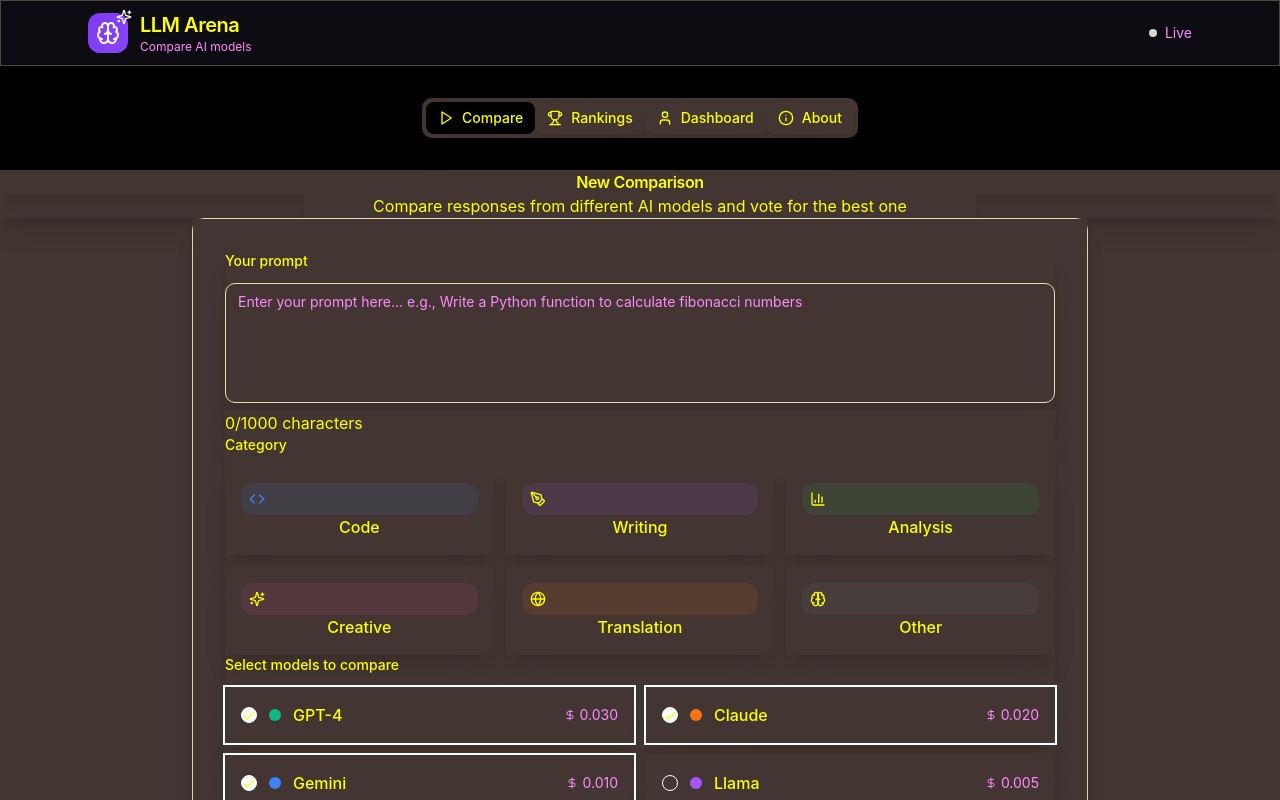
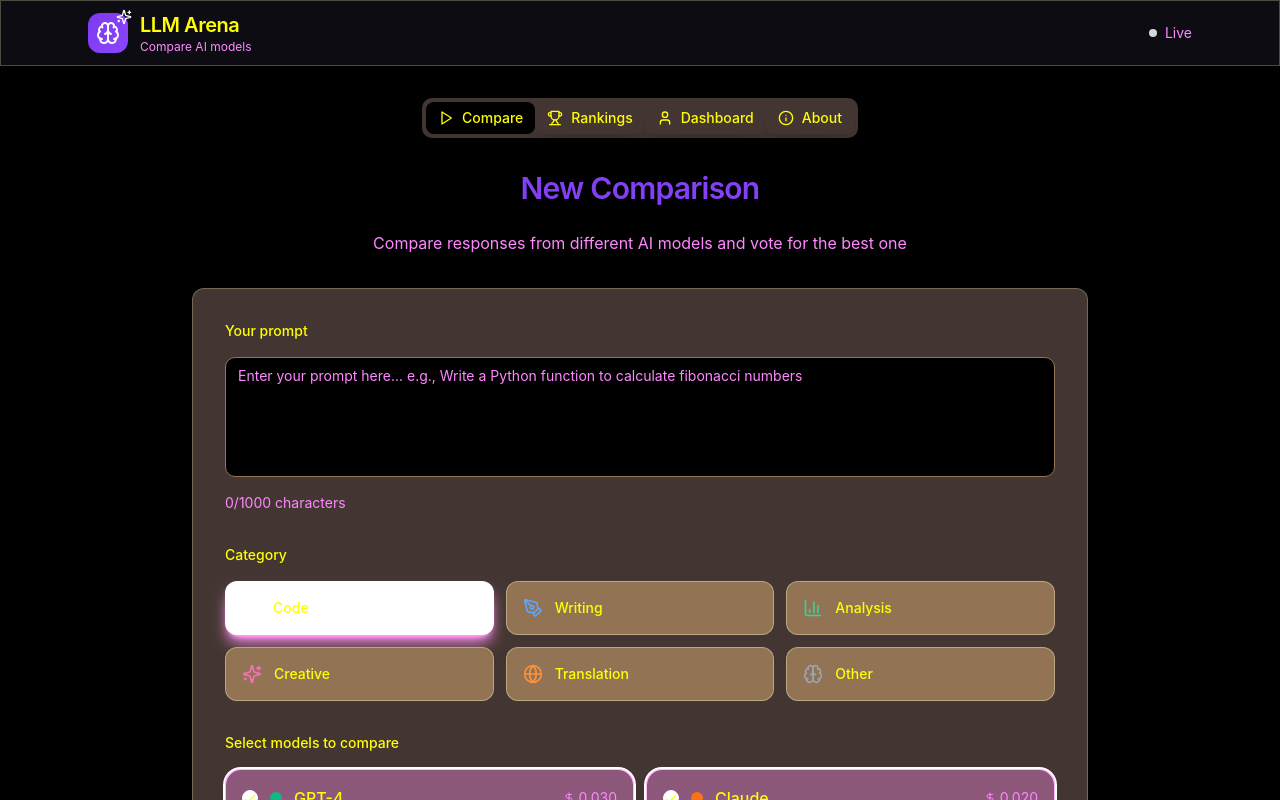
Before and after one commit to klaus-deor/llm-clash-51, a React (Vite) app: page / in a window 1280 px wide. Shown: the top 800 px of the page. Built offline with nearby package versions, Linux system fonts and the light colour scheme.

Commit message:
🎨 Fix: Atualiza BattleForm com tema roxo escuro e preto minimalista

```diff
--- a/src/components/BattleForm.tsx
+++ b/src/components/BattleForm.tsx
@@ -7,12 +7,12 @@ import { Checkbox } from "@/components/ui/checkbox";
 import { Play, Code, PenTool, BarChart3, Sparkles, Globe, Brain, Clock, DollarSign } from "lucide-react";
 
 const categories = [
-  { id: "code", label: "Code", icon: Code, color: "bg-blue-500" },
-  { id: "writing", label: "Writing", icon: PenTool, color: "bg-purple-500" },
-  { id: "analysis", label: "Analysis", icon: BarChart3, color: "bg-green-500" },
-  { id: "creative", label: "Creative", icon: Sparkles, color: "bg-pink-500" },
-  { id: "translation", label: "Translation", icon: Globe, color: "bg-orange-500" },
-  { id: "other", label: "Other", icon: Brain, color: "bg-gray-500" },
+  { id: "code", label: "Code", icon: Code, color: "text-purple-400" },
+  { id: "writing", label: "Writing", icon: PenTool, color: "text-blue-400" },
+  { id: "analysis", label: "Analysis", icon: BarChart3, color: "text-emerald-400" },
+  { id: "creative", label: "Creative", icon: Sparkles, color: "text-pink-400" },
+  { id: "translation", label: "Translation", icon: Globe, color: "text-orange-400" },
+  { id: "other", label: "Other", icon: Brain, color: "text-gray-400" },
 ];
 
 const models = [
@@ -96,10 +96,7 @@ export default function BattleForm({ onStartBattle }: BattleFormProps) {
           try {
             const responseData = JSON.parse(responseText);
             console.log("🔍 Dados parseados do webhook:", responseData);
-            console.log("🔍 Tipo de dados:", typeof responseData);
-            console.log("🔍 É array?", Array.isArray(responseData));
 
-            // ✅ PROCESSAR FORMATO ARRAY
             let processedData;
             if (Array.isArray(responseData) && responseData.length > 0) {
               processedData = responseData[0];
@@ -110,12 +107,6 @@ export default function BattleForm({ onStartBattle }: BattleFormProps) {
             }
 
             console.log("🔍 Keys disponíveis:", Object.keys(processedData));
-            console.log("🔍 Campos específicos:", {
-              retorno_juiz: processedData.retorno_juiz,
-              resposta_a: processedData.resposta_a,
-              resposta_b: processedData.resposta_b,
-              resposta_c: processedData.resposta_c
-            });
 
             setDebugInfo(`✅ Connection successful!\n\nFormat: ${Array.isArray(responseData) ? 'Array' : 'Object'}\nFields: ${Object.keys(processedData).join(', ')}`);
 
@@ -155,21 +146,21 @@ export default function BattleForm({ onStartBattle }: BattleFormProps) {
   }, 0);
 
   return (
-    <div className="space-apple-lg">
+    <div className="space-minimal-lg">
       {/* Header */}
-      <div className="text-center space-apple-md">
-        <h1 className="text-apple-title">New Comparison</h1>
-        <p className="text-apple-body max-w-2xl mx-auto">
+      <div className="text-center space-minimal-md">
+        <h1 className="text-minimal-title text-gradient-purple">New Comparison</h1>
+        <p className="text-minimal-body max-w-2xl mx-auto">
           Compare responses from different AI models and vote for the best one
         </p>
       </div>
 
       <div className="max-w-4xl mx-auto">
-        <Card className="card-apple">
-          <CardContent className="p-8 space-apple-lg">
+        <Card className="card-minimal">
+          <CardContent className="p-8 space-minimal-lg">
             {/* Debug Info */}
             {debugInfo && (
-              <div className={`rounded-xl p-4 text-sm ${
+              <div className={`rounded-xl p-4 text-sm border ${
                 debugInfo.includes('✅ Connection successful')
                   ? 'status-success'
                   : 'status-warning'
@@ -180,7 +171,7 @@ export default function BattleForm({ onStartBattle }: BattleFormProps) {
             )}
 
             {/* Prompt Input */}
-            <div className="space-apple-sm">
+            <div className="space-minimal-sm">
               <label className="block text-sm font-medium text-foreground mb-3">
                 Your prompt
               </label>
@@ -188,15 +179,15 @@ export default function BattleForm({ onStartBattle }: BattleFormProps) {
                 placeholder="Enter your prompt here... e.g., Write a Python function to calculate fibonacci numbers"
                 value={prompt}
                 onChange={(e) => setPrompt(e.target.value)}
-                className="input-apple min-h-[120px] resize-none"
+                className="input-minimal min-h-[120px] resize-none scrollbar-minimal"
               />
-              <div className="text-apple-caption mt-2">
+              <div className="text-minimal-caption mt-2">
                 {prompt.length}/1000 characters
               </div>
             </div>
 
             {/* Categories */}
-            <div className="space-apple-sm">
+            <div className="space-minimal-sm">
               <label className="block text-sm font-medium text-foreground mb-3">
                 Category
               </label>
@@ -207,15 +198,17 @@ export default function BattleForm({ onStartBattle }: BattleFormProps) {
                     <button
                       key={category.id}
                       onClick={() => setSelectedCategory(category.id)}
-                      className={`btn-apple p-4 justify-start gap-3 transition-all ${
+                      className={`btn-minimal p-4 justify-start gap-3 transition-all ${
                         selectedCategory === category.id
-                          ? 'btn-apple-primary'
-                          : 'btn-apple-secondary'
+                          ? 'btn-minimal-primary'
+                          : 'btn-minimal-secondary hover:bg-secondary'
                       }`}
                     >
-                      <div className={`p-2 rounded-lg ${category.color} bg-opacity-10`}>
-                        <IconComponent className={`w-4 h-4 ${category.color.replace('bg-', 'text-')}`} />
-                      </div>
+                      <IconComponent className={`w-5 h-5 ${
+                        selectedCategory === category.id
+                          ? 'text-white'
+                          : category.color
+                      }`} />
                       <span className="font-medium">{category.label}</span>
                     </button>
                   );
@@ -224,7 +217,7 @@ export default function BattleForm({ onStartBattle }: BattleFormProps) {
             </div>
 
             {/* Model Selection */}
-            <div className="space-apple-sm">
+            <div className="space-minimal-sm">
               <label className="block text-sm font-medium text-foreground mb-3">
                 Select models to compare
               </label>
@@ -233,16 +226,16 @@ export default function BattleForm({ onStartBattle }: BattleFormProps) {
                   <div
                     key={model.id}
                     onClick={() => handleModelToggle(model.id)}
-                    className={`card-apple p-4 cursor-pointer transition-all ${
+                    className={`card-minimal p-4 cursor-pointer transition-all border ${
                       selectedModels.includes(model.id)
-                        ? 'ring-2 ring-primary bg-primary/5'
-                        : 'hover:bg-secondary/50'
+                        ? 'ring-2 ring-primary bg-primary/10 border-primary/30'
+                        : 'hover:bg-secondary/30 border-border/30'
                     }`}
                   >
                     <div className="flex items-center gap-3">
                       <Checkbox checked={selectedModels.includes(model.id)} />
                       <div className={`w-3 h-3 rounded-full ${model.color}`} />
-                      <span className="font-medium flex-1">{model.name}</span>
+                      <span className="font-medium flex-1 text-foreground">{model.name}</span>
                       <div className="flex items-center gap-1 text-muted-foreground text-sm">
                         <DollarSign className="w-3 h-3" />
                         <span>{model.cost.toFixed(3)}</span>
@@ -254,16 +247,16 @@ export default function BattleForm({ onStartBattle }: BattleFormProps) {
             </div>
 
             {/* Summary */}
-            <div className="card-apple p-4 bg-secondary/30">
+            <div className="card-minimal p-4 gradient-purple-subtle border border-primary/20">
               <div className="flex justify-between items-center text-sm">
                 <div className="flex items-center gap-2">
-                  <span className="font-medium">Models selected:</span>
-                  <Badge variant="outline">{selectedModels.length}</Badge>
+                  <span className="font-medium text-foreground">Models selected:</span>
+                  <Badge variant="outline" className="bg-primary/20 text-primary border-primary/30">{selectedModels.length}</Badge>
                 </div>
                 <div className="flex items-center gap-2">
                   <Clock className="w-4 h-4 text-muted-foreground" />
-                  <span className="font-medium">Est. cost:</span>
-                  <span className="font-mono">${totalCost.toFixed(3)}</span>
+                  <span className="font-medium text-foreground">Est. cost:</span>
+                  <span className="font-mono text-primary">${totalCost.toFixed(3)}</span>
                 </div>
               </div>
             </div>
@@ -272,14 +265,14 @@ export default function BattleForm({ onStartBattle }: BattleFormProps) {
             <button
               onClick={handleStartBattle}
               disabled={!prompt.trim() || selectedModels.length < 2 || isLoading}
-              className="btn-apple-primary w-full h-14 text-base font-medium gap-3 disabled:opacity-50 disabled:cursor-not-allowed"
+              className="btn-minimal-primary w-full h-14 text-base font-medium gap-3 disabled:opacity-50 disabled:cursor-not-allowed shadow-lg shadow-primary/25"
             >
               <Play className="w-5 h-5" />
               {isLoading ? "Starting comparison..." : "Start Comparison"}
             </button>
 
             {selectedModels.length < 2 && (
-              <p className="text-apple-caption text-center">
+              <p className="text-minimal-caption text-center">
                 Select at least 2 models to start the comparison
               </p>
             )}
```
